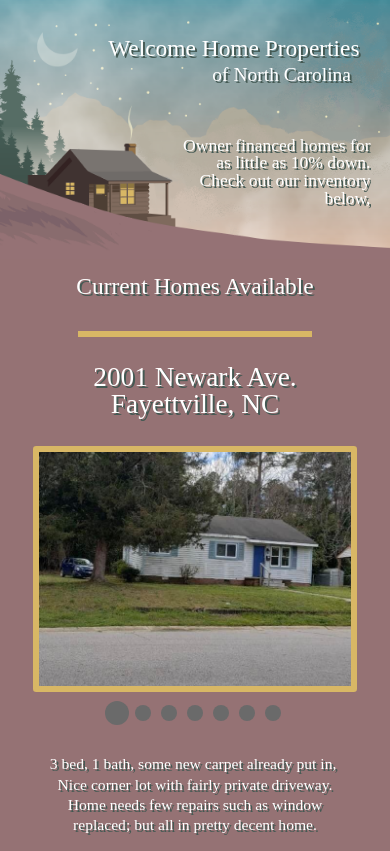
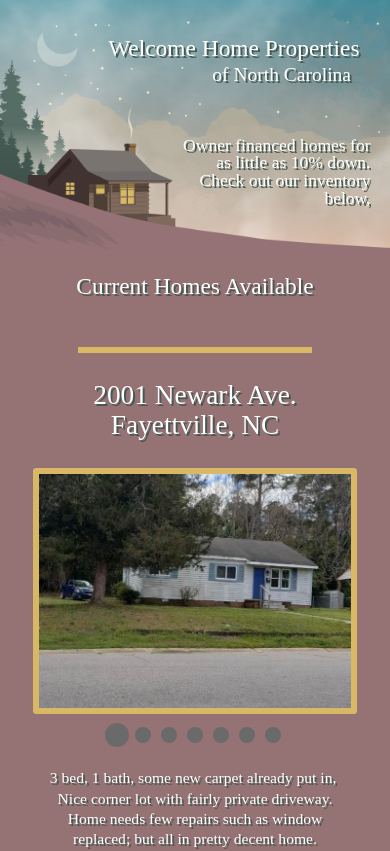
Before and after one commit to clarkjo12/welcome-home, a React (Create React App) app in the folder client/: page / in a window 390 px wide. Shown: the top 851 px of the page. Built offline with nearby package versions, Linux system fonts and the light colour scheme; a web font is replaced by a local one.

Commit message:
further refinement

```diff
--- a/client/src/App.css
+++ b/client/src/App.css
@@ -63,6 +63,7 @@
 .current-home-text {
   font-size: 5.7vw;
   padding-top: 0.7em;
+  padding-bottom: 0.7em;
 }
 
 .slider {
@@ -78,7 +79,7 @@
 
 .house-address {
   width: 80vw;
-  padding-top: 2em;
+  padding-top: 1.3em;
   padding-bottom: 1.3em;
   font-size: 4vw;
   margin: auto;
@@ -96,8 +97,9 @@
 
 .house-descrip {
   width: 80vw;
-  padding-top: 4em;
-  font-size: 2.7vw;
+  padding-top: 2.5em;
+  padding-bottom: 1em;
+  font-size: 2.5vw;
   line-height: 1.3em;
   margin: auto;
 }
@@ -290,11 +292,13 @@ Mobile
     padding-bottom: 1em;
     font-size: 7vw;
     margin: auto;
+    line-height: 1.1em;
   }
 
   .house-descrip {
     width: 80vw;
-    padding-top: 4em;
+    padding-top: 3.5em;
+    padding-bottom: 0.8em;
     font-size: 4vw;
     line-height: 1.3em;
     margin: auto;
```
